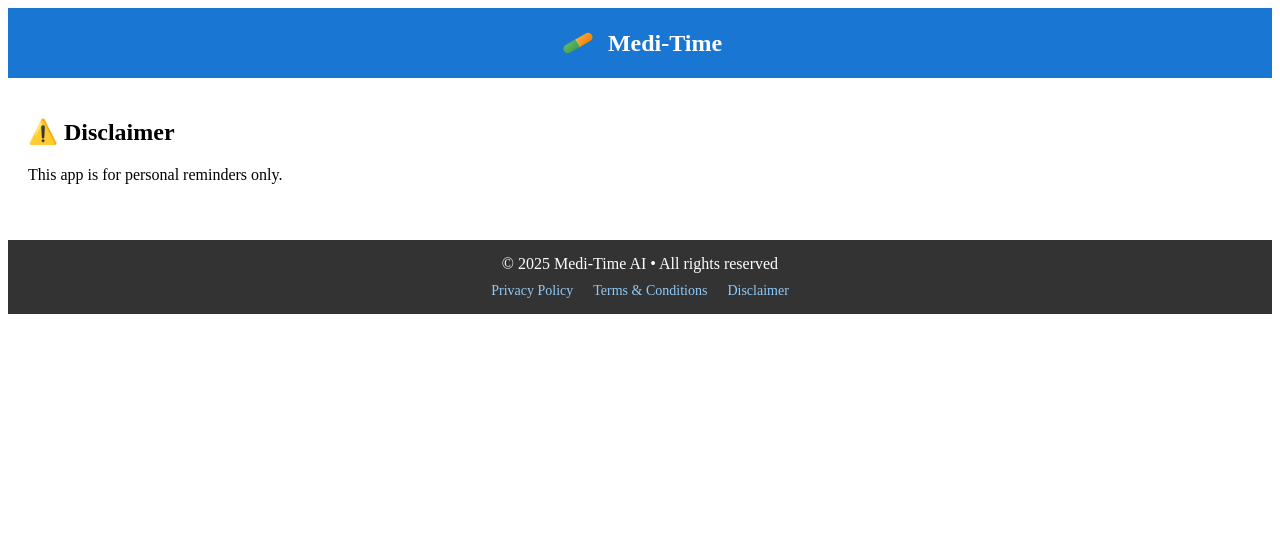
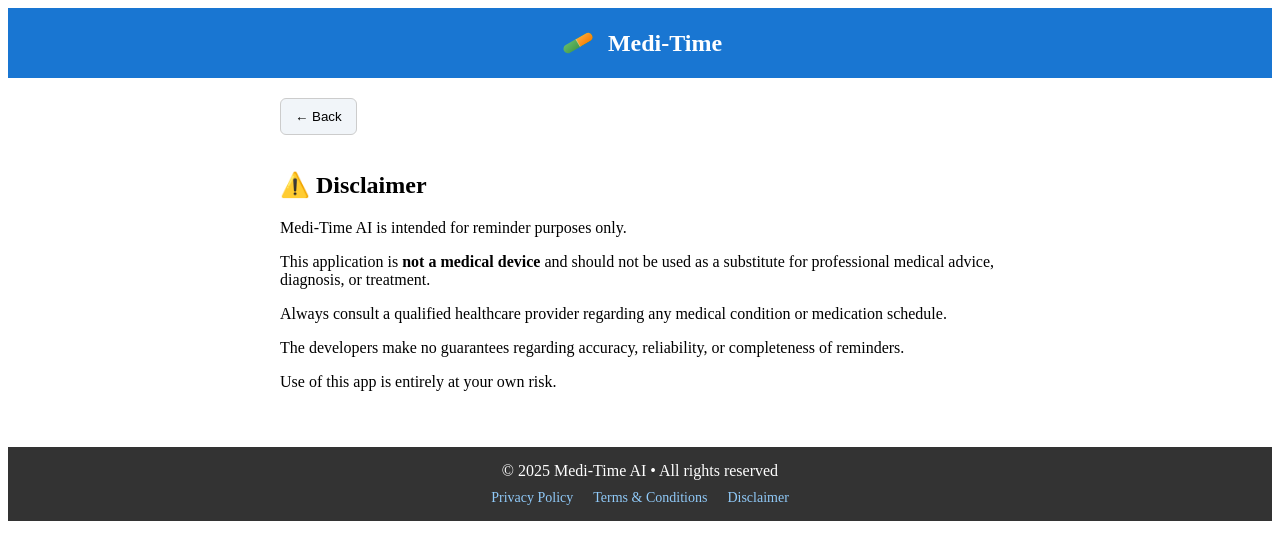
Before and after one commit to vasu-h10/medi-time-ai, a React (Vite) app: page /disclaimer in a window 1280 px wide. Shown: the top 560 px of the page. Built offline with nearby package versions, Linux system fonts and the light colour scheme.

Commit message:
Update Disclaimer.jsx

```diff
--- a/pages/Disclaimer.jsx
+++ b/pages/Disclaimer.jsx
@@ -1 +1,45 @@
-export default function Disclaimer() { return <div style={{padding:20}}><h2>⚠️ Disclaimer</h2><p>This app is for personal reminders only.</p></div>; }
+export default function Disclaimer() {
+  return (
+    <div style={{ padding: 20, maxWidth: 720, margin: "0 auto" }}>
+      {/* Back button */}
+      <button
+        onClick={() => window.history.back()}
+        style={{
+          marginBottom: 16,
+          padding: "10px 14px",
+          background: "#f1f5f9",
+          border: "1px solid #ccc",
+          borderRadius: 6,
+          cursor: "pointer",
+        }}
+      >
+        ← Back
+      </button>
+
+      <h2>⚠️ Disclaimer</h2>
+
+      <p>
+        Medi-Time AI is intended for reminder purposes only.
+      </p>
+
+      <p>
+        This application is <b>not a medical device</b> and should not be used as
+        a substitute for professional medical advice, diagnosis, or treatment.
+      </p>
+
+      <p>
+        Always consult a qualified healthcare provider regarding any medical
+        condition or medication schedule.
+      </p>
+
+      <p>
+        The developers make no guarantees regarding accuracy, reliability, or
+        completeness of reminders.
+      </p>
+
+      <p>
+        Use of this app is entirely at your own risk.
+      </p>
+    </div>
+  );
+}
```
